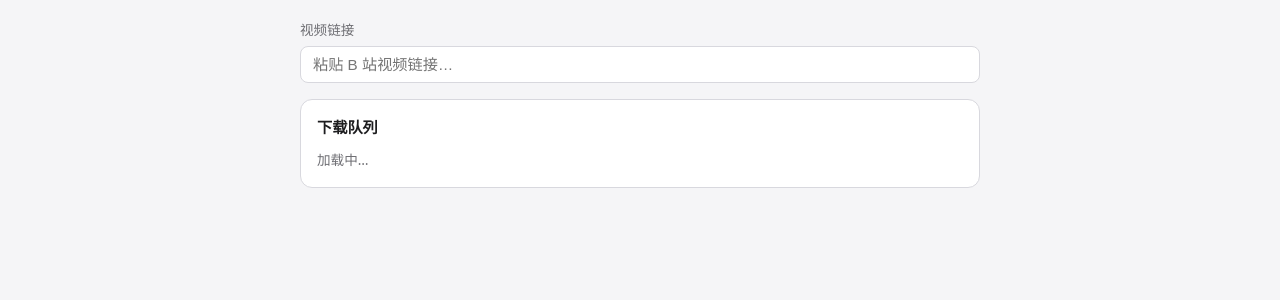
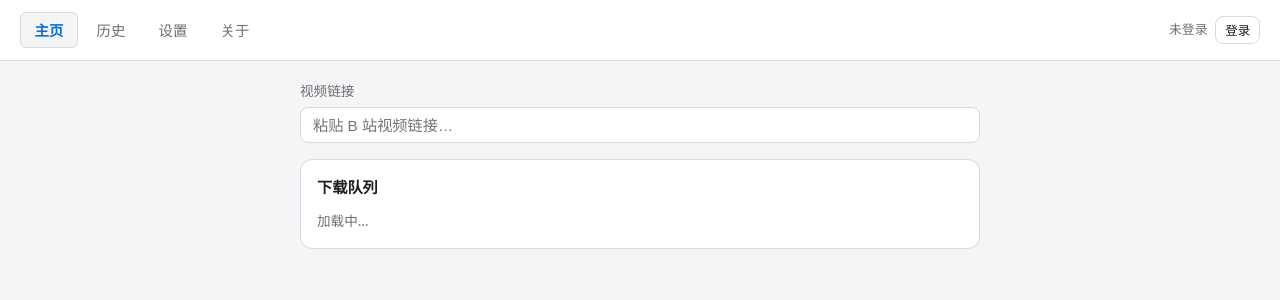
Before and after one commit to asthetik/video-fetch, a React (Vite) app: page / in a window 1280 px wide. Shown: the top 300 px of the page. Built offline with nearby package versions, Linux system fonts and the light colour scheme.

Commit message:
feat: add Bilibili auth status in header

```diff
--- a/src/App.tsx
+++ b/src/App.tsx
@@ -1,11 +1,51 @@
+import { useState } from "react";
+import { AuthStatus } from "./components/AuthStatus";
 import { HomePage } from "./pages/HomePage";
 import "./styles.css";
 
+type Page = "home" | "history" | "settings" | "about";
+
+const NAV_ITEMS: { id: Page; label: string }[] = [
+  { id: "home", label: "主页" },
+  { id: "history", label: "历史" },
+  { id: "settings", label: "设置" },
+  { id: "about", label: "关于" },
+];
+
 export default function App() {
+  const [page, setPage] = useState<Page>("home");
+
   return (
     <div className="app">
+      <header className="app-header">
+        <nav className="app-nav" aria-label="主导航">
+          {NAV_ITEMS.map((item) => (
+            <button
+              key={item.id}
+              type="button"
+              className={`nav-btn${page === item.id ? " active" : ""}`}
+              onClick={() => setPage(item.id)}
+              aria-current={page === item.id ? "page" : undefined}
+            >
+              {item.label}
+            </button>
+          ))}
+        </nav>
+        <div className="app-header-end">
+          <AuthStatus />
+        </div>
+      </header>
+
       <main className="app-main">
-        <HomePage />
+        <div
+          className={page === "home" ? undefined : "page-hidden"}
+          aria-hidden={page !== "home"}
+        >
+          <HomePage />
+        </div>
+        {page === "history" && <p className="page-placeholder">历史（即将接入）</p>}
+        {page === "settings" && <p className="page-placeholder">设置（即将接入）</p>}
+        {page === "about" && <p className="page-placeholder">关于（即将接入）</p>}
       </main>
     </div>
   );
--- /dev/null
+++ b/src/components/AuthStatus.tsx
@@ -0,0 +1,122 @@
+import { useCallback, useEffect, useState } from "react";
+import { listen } from "@tauri-apps/api/event";
+import { api } from "../lib/tauri";
+import type { AuthStatus as AuthStatusType } from "../types";
+
+const STATUS_LABEL: Record<AuthStatusType, string> = {
+  logged_out: "未登录",
+  logged_in: "已登录",
+  possibly_expired: "登录可能过期",
+};
+
+const LOGOUT_CONFIRM = "确定退出登录？退出后将按未登录状态解析与下载。";
+
+const LOGIN_HINT =
+  "未获取到登录凭证。请完成网页登录，或到设置 → 高级导入 cookies.txt。";
+
+interface AuthStatusProps {
+  onStatusChange?: (status: AuthStatusType) => void;
+}
+
+export function AuthStatus({ onStatusChange }: AuthStatusProps) {
+  const [status, setStatus] = useState<AuthStatusType>("logged_out");
+  const [loggingIn, setLoggingIn] = useState(false);
+  const [loggingOut, setLoggingOut] = useState(false);
+  const [hint, setHint] = useState<string | null>(null);
+
+  const applyStatus = useCallback(
+    (next: AuthStatusType) => {
+      setStatus(next);
+      onStatusChange?.(next);
+    },
+    [onStatusChange],
+  );
+
+  const refresh = useCallback(async () => {
+    applyStatus(await api.getAuthStatus());
+  }, [applyStatus]);
+
+  useEffect(() => {
+    void refresh();
+  }, [refresh]);
+
+  useEffect(() => {
+    let unlisten: (() => void) | undefined;
+    void listen<AuthStatusType>("auth://status", (event) => {
+      applyStatus(event.payload);
+      if (event.payload === "logged_in") {
+        setHint(null);
+      }
+    }).then((fn) => {
+      unlisten = fn;
+    });
+    return () => {
+      unlisten?.();
+    };
+  }, [applyStatus]);
+
+  async function handleLogin() {
+    setLoggingIn(true);
+    setHint(null);
+    try {
+      const next = await api.startBilibiliLogin();
+      applyStatus(next);
+      if (next !== "logged_in") {
+        setHint(LOGIN_HINT);
+      }
+    } catch (err) {
+      setHint(err instanceof Error ? err.message : String(err));
+    } finally {
+      setLoggingIn(false);
+    }
+  }
+
+  async function handleLogout() {
+    if (!confirm(LOGOUT_CONFIRM)) return;
+    setLoggingOut(true);
+    setHint(null);
+    try {
+      await api.clearAuth();
+      applyStatus(await api.getAuthStatus());
+    } catch (err) {
+      setHint(err instanceof Error ? err.message : String(err));
+    } finally {
+      setLoggingOut(false);
+    }
+  }
+
+  const labelClass =
+    status === "logged_in"
+      ? "ok"
+      : status === "possibly_expired"
+        ? "warn"
+        : "muted";
+
+  return (
+    <div className="auth-status-wrap">
+      <div className="auth-status">
+        <span className={`auth-label ${labelClass}`}>{STATUS_LABEL[status]}</span>
+        {status === "logged_out" ? (
+          <button
+            type="button"
+            className="btn btn-sm"
+            onClick={() => void handleLogin()}
+            disabled={loggingIn}
+          >
+            {loggingIn ? "登录中…" : "登录"}
+          </button>
+        ) : (
+          <button
+            type="button"
+            className="btn btn-sm"
+            onClick={() => void handleLogout()}
+            disabled={loggingOut}
+          >
+            {loggingOut ? "登出中…" : "登出"}
+          </button>
+        )}
+      </div>
+      {hint && <p className="auth-hint">{hint}</p>}
+    </div>
+  );
+}
```
